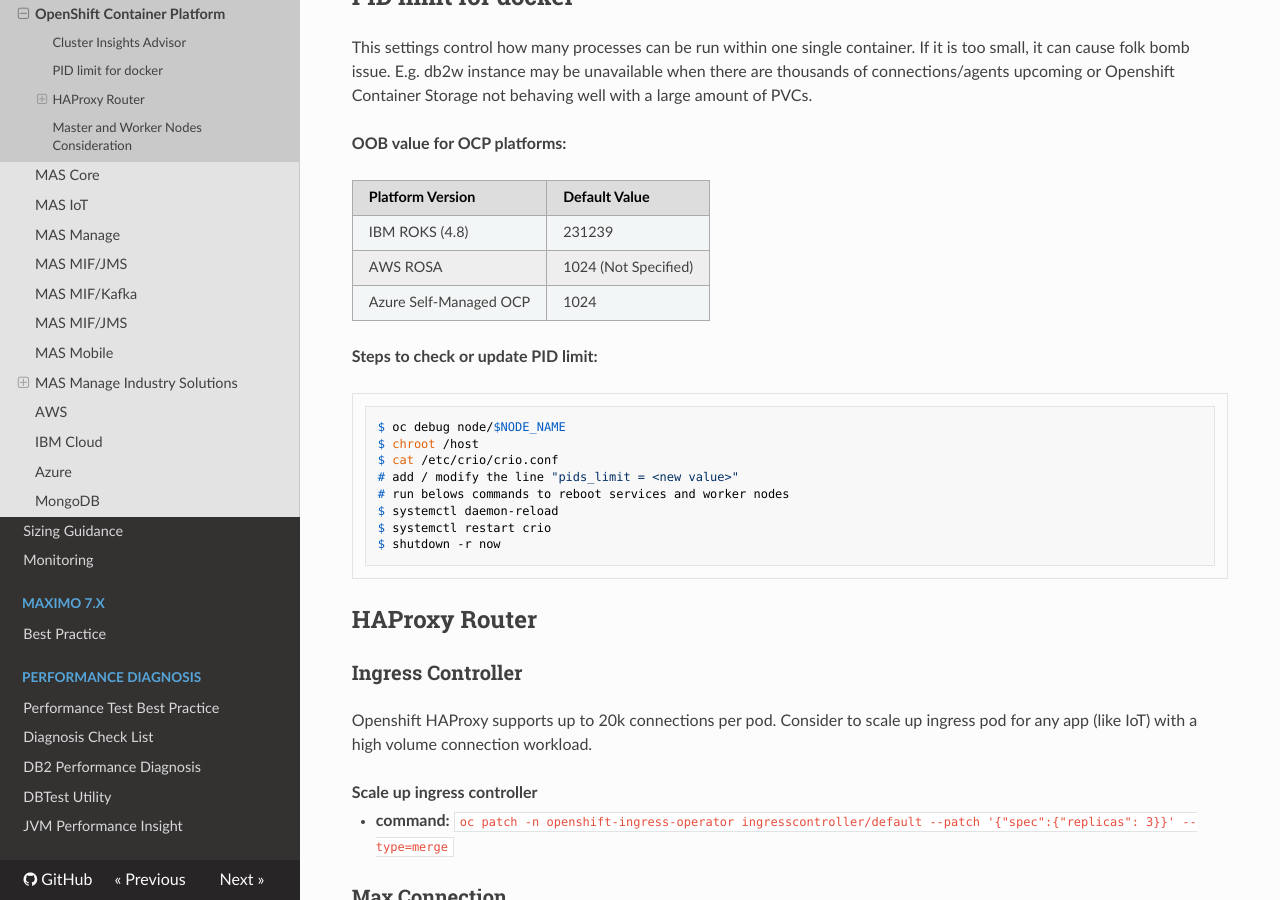
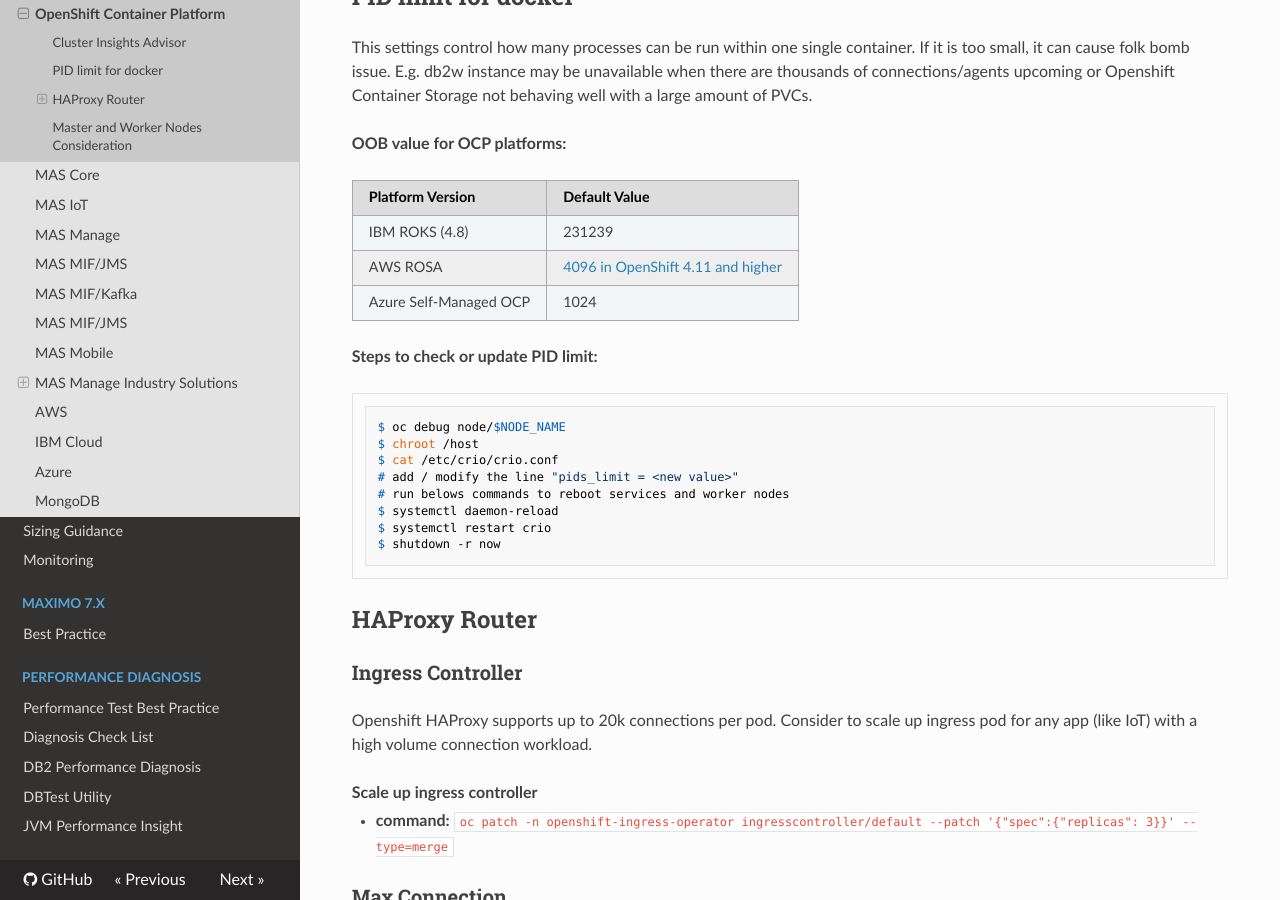
Before and after one commit to ibm-mas/mas-performance, an MkDocs documentation site: the page built from docs/mas/ocp/bestpractice.md, in a window 1280 px wide and 900 px high, scrolled down 456 px. Built offline with MkDocs 1.6.1, drawn with Linux system fonts in a browser that asks for light colours; nearby versions of some CDN libraries.

Commit message:
[patch] update OCP best practice (default pid limit for ROSA)

```diff
--- a/docs/mas/ocp/bestpractice.md
+++ b/docs/mas/ocp/bestpractice.md
@@ -21,7 +21,7 @@
 | Platform Version       | Default Value |
 |------------------------|---------------|
 | IBM ROKS (4.8)         | 231239        |
-| AWS ROSA               | 1024 (Not Specified) |
+| AWS ROSA               | [4096 in OpenShift 4.11 and higher](https://access.redhat.com/articles/7033551) |
 | Azure Self-Managed OCP | 1024          |
 
 **Steps to check or update PID limit:**
```
